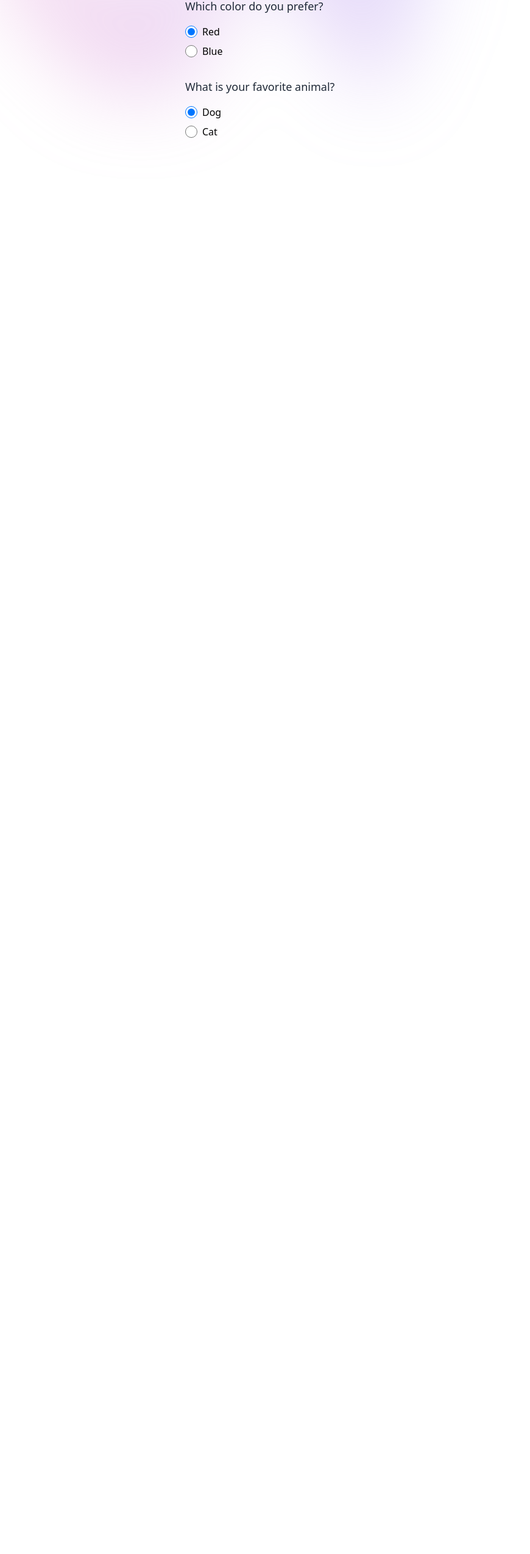
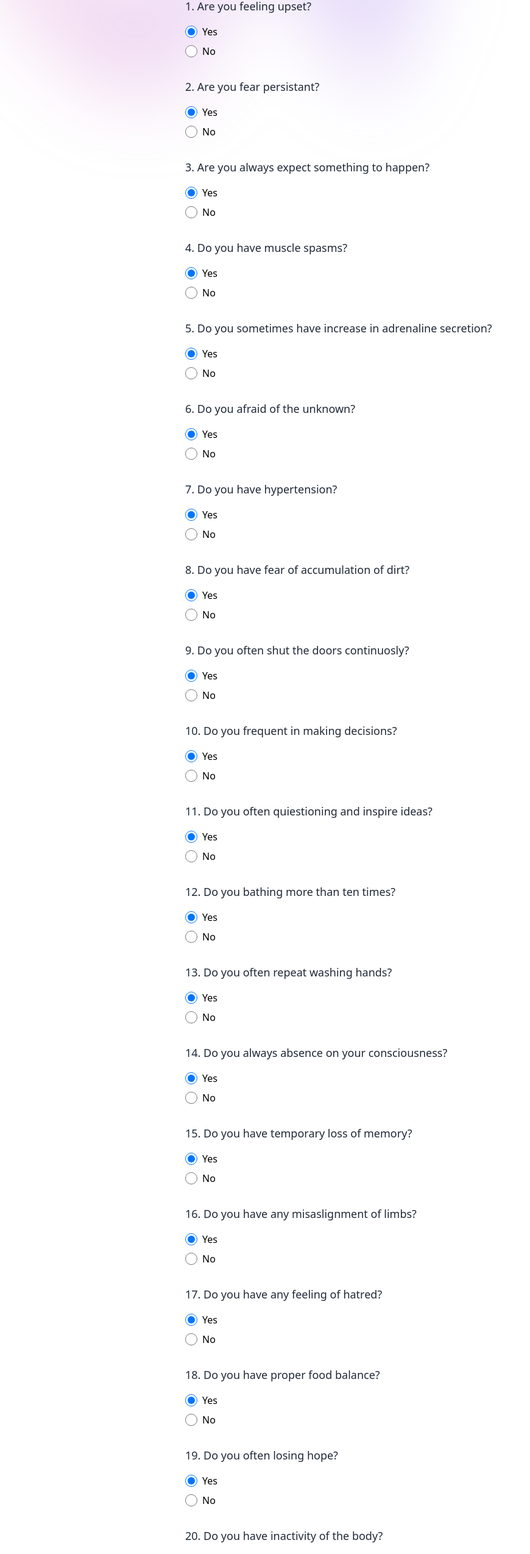
Before and after one commit to Anif17/Expert-System-Mental-Health, a React (Vite) app: page /services in a window 1280 px wide. Shown: the part 200-2748 px from the top of the page at 61% size, without its empty margins (0-870 px from the left). Before the commit the page ends 800 px from the top, so only its background shows below. Built offline with nearby package versions, Linux system fonts and the light colour scheme.

Commit message:
variable question

```diff
--- a/src/pages/2.services/Service.jsx
+++ b/src/pages/2.services/Service.jsx
@@ -5,18 +5,170 @@ export default function Service() {
   const questions = [
     {
       id: "q1",
-      text: "Which color do you prefer?",
+      text: "1. Are you feeling upset?",
       options: [
-        { value: "red", label: "Red" },
-        { value: "blue", label: "Blue" },
+        { value: "Yes", label: "Yes" },
+        { value: "No", label: "No" },
       ],
     },
     {
       id: "q2",
-      text: "What is your favorite animal?",
+      text: "2. Are you fear persistant?",
       options: [
-        { value: "dog", label: "Dog" },
-        { value: "cat", label: "Cat" },
+        { value: "Yes", label: "Yes" },
+        { value: "No", label: "No" },
+      ],
+    },
+    {
+      id: "q3",
+      text: "3. Are you always expect something to happen?",
+      options: [
+        { value: "Yes", label: "Yes" },
+        { value: "No", label: "No" },
+      ],
+    },
+    {
+      id: "q4",
+      text: "4. Do you have muscle spasms?",
+      options: [
+        { value: "Yes", label: "Yes" },
+        { value: "No", label: "No" },
+      ],
+    },
+    {
+      id: "q5",
+      text: "5. Do you sometimes have increase in adrenaline secretion?",
+      options: [
+        { value: "Yes", label: "Yes" },
+        { value: "No", label: "No" },
+      ],
+    },
+    {
+      id: "q6",
+      text: "6. Do you afraid of the unknown?",
+      options: [
+        { value: "Yes", label: "Yes" },
+        { value: "No", label: "No" },
+      ],
+    },
+    {
+      id: "q7",
+      text: "7. Do you have hypertension?",
+      options: [
+        { value: "Yes", label: "Yes" },
+        { value: "No", label: "No" },
+      ],
+    },
+    {
+      id: "q8",
+      text: "8. Do you have fear of accumulation of dirt?",
+      options: [
+        { value: "Yes", label: "Yes" },
+        { value: "No", label: "No" },
+      ],
+    },
+    {
+      id: "q9",
+      text: "9. Do you often shut the doors continuosly?",
+      options: [
+        { value: "Yes", label: "Yes" },
+        { value: "No", label: "No" },
+      ],
+    },
+    {
+      id: "q10",
+      text: "10. Do you frequent in making decisions?",
+      options: [
+        { value: "Yes", label: "Yes" },
+        { value: "No", label: "No" },
+      ],
+    },
+    {
+      id: "q11",
+      text: "11. Do you often quiestioning and inspire ideas?",
+      options: [
+        { value: "Yes", label: "Yes" },
+        { value: "No", label: "No" },
+      ],
+    },
+    {
+      id: "q12",
+      text: "12. Do you bathing more than ten times?",
+      options: [
+        { value: "Yes", label: "Yes" },
+        { value: "No", label: "No" },
+      ],
+    },
+    {
+      id: "q13",
+      text: "13. Do you often repeat washing hands?",
+      options: [
+        { value: "Yes", label: "Yes" },
+        { value: "No", label: "No" },
+      ],
+    },
+    {
+      id: "q14",
+      text: "14. Do you always absence on your consciousness?",
+      options: [
+        { value: "Yes", label: "Yes" },
+        { value: "No", label: "No" },
+      ],
+    },
+    {
+      id: "q15",
+      text: "15. Do you have temporary loss of memory?",
+      options: [
+        { value: "Yes", label: "Yes" },
+        { value: "No", label: "No" },
+      ],
+    },
+    {
+      id: "q16",
+      text: "16. Do you have any misaslignment of limbs?",
+      options: [
+        { value: "Yes", label: "Yes" },
+        { value: "No", label: "No" },
+      ],
+    },
+    {
+      id: "q17",
+      text: "17. Do you have any feeling of hatred?",
+      options: [
+        { value: "Yes", label: "Yes" },
+        { value: "No", label: "No" },
+      ],
+    },
+    {
+      id: "q18",
+      text: "18. Do you have proper food balance?",
+      options: [
+        { value: "Yes", label: "Yes" },
+        { value: "No", label: "No" },
+      ],
+    },
+    {
+      id: "q19",
+      text: "19. Do you often losing hope?",
+      options: [
+        { value: "Yes", label: "Yes" },
+        { value: "No", label: "No" },
+      ],
+    },
+    {
+      id: "q20",
+      text: "20. Do you have inactivity of the body?",
+      options: [
+        { value: "Yes", label: "Yes" },
+        { value: "No", label: "No" },
+      ],
+    },
+    {
+      id: "q21",
+      text: "21. Do you have any life pressures?",
+      options: [
+        { value: "Yes", label: "Yes" },
+        { value: "No", label: "No" },
       ],
     },
     // Add more questions as needed
```
